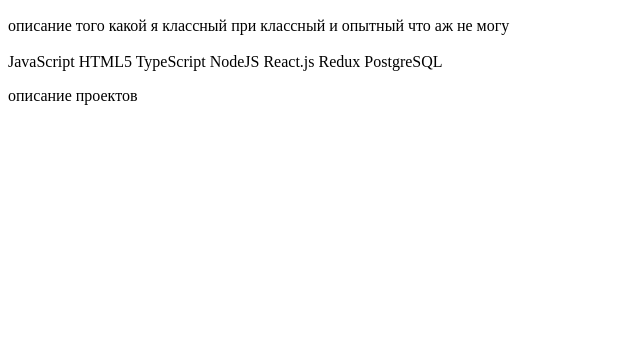
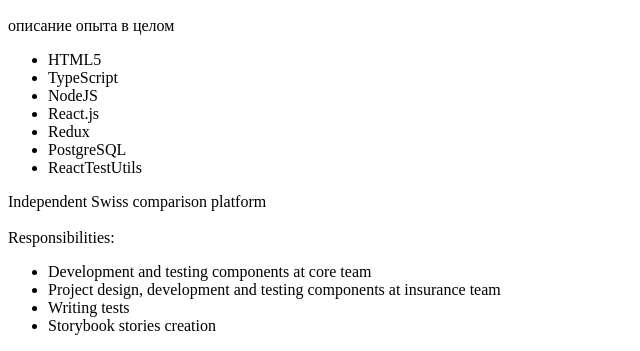
Before and after one commit to xJustNeko/FE46-Gilevski, a plain HTML site: page my-cv/index.html in a window 1280 px wide. Shown: the part 741-1092 px from the top of the page, without its empty margins (0-640 px from the left). Before the commit the page ends 862 px from the top, so only its background shows below. Drawn offline with Linux system fonts and the light colour scheme.

Commit message:
cv improvement

```diff
--- a/my-cv/index.html
+++ b/my-cv/index.html
@@ -17,25 +17,25 @@
           <div><img src="https://encrypted-tbn0.gstatic.com/images?q=tbn:ANd9GcTU449v3OpjQvgEt0BvpwIo6QwvMlWOv1CiHVi3a2fi8wB3oJx6iWgRrUKS2rpAjruDS_k&usqp=CAU" alt="LinkedIn"></div>
         </div>
     </div>
-
 </section>
-
-
-    <p>описание того какой я классный при классный и опытный что аж не могу</p>
-
-
+    <p> описание опыта в целом</p>
     <section>
         <div class="container">
             <div class="wrapper">
-                <div class="left-item">
-                    <h3></h3>
+                <div class="technology">
                     <div>
                         <p>
-                            JavaScript HTML5 TypeScript NodeJS React.js Redux PostgreSQL
+                            <ul>
+                            <li>HTML5</li>
+                            <li>TypeScript </li>
+                            <li>NodeJS </li>
+                            <li>React.js </li>
+                            <li>Redux </li>
+                            <li>PostgreSQL</li>
+                            <li>ReactTestUtils</li>
+                            </ul>
                         </p>
                     </div>
-                </div>
-                <div class="right-item">
                 </div>
             </div>
         </div>
@@ -45,7 +45,11 @@
             <div class="wrapper">
                     <div>
                         <p>
-                           описание проектов
+                            Independent Swiss comparison platform <br><br>Responsibilities:
+                            <ul><li> Development and testing components at core team</li>
+                            <li> Project design, development and testing components at insurance team</li>
+                            <li>Writing tests</li>
+                            <li>Storybook stories creation </li></ul>
                         </p>
                     </div>
             </div>
```
